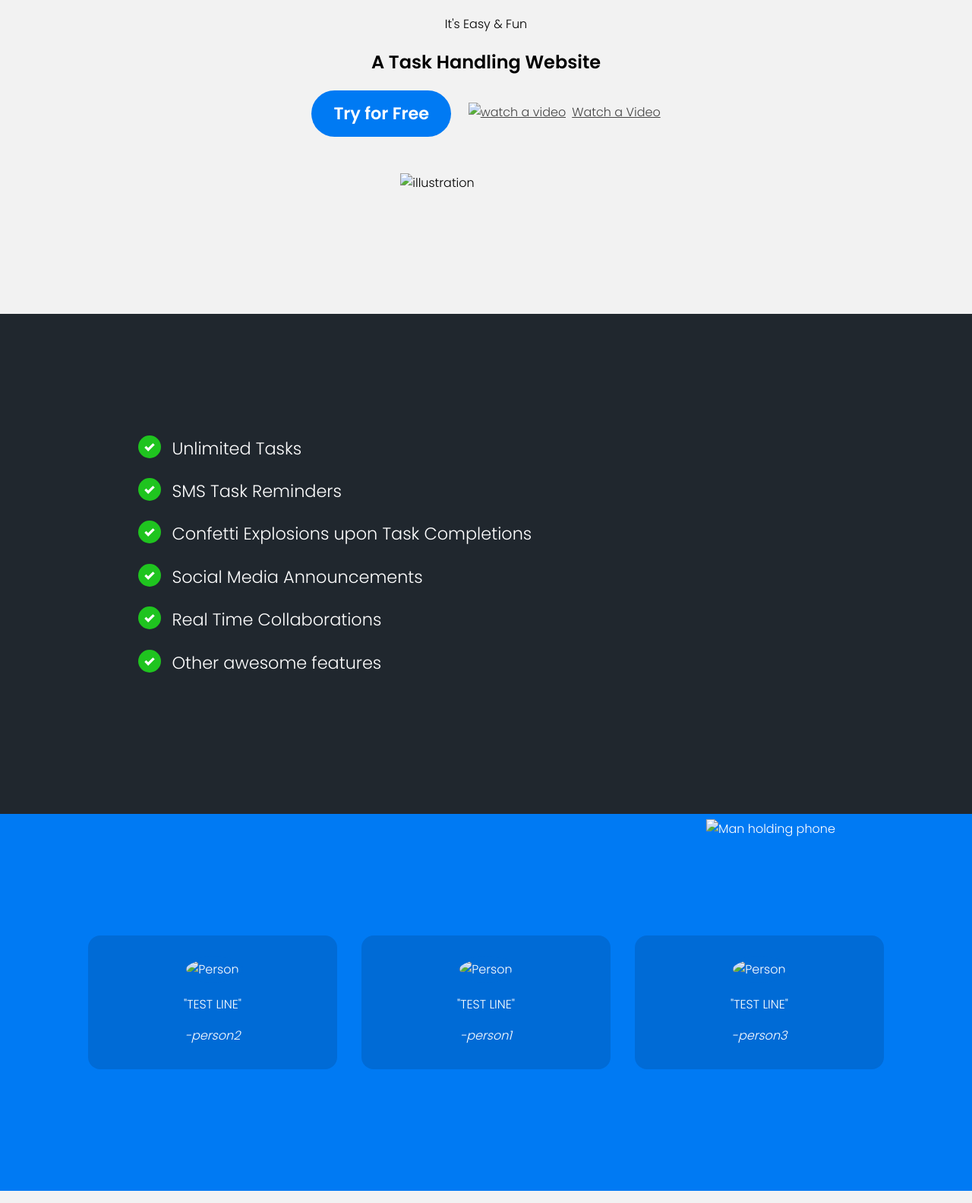
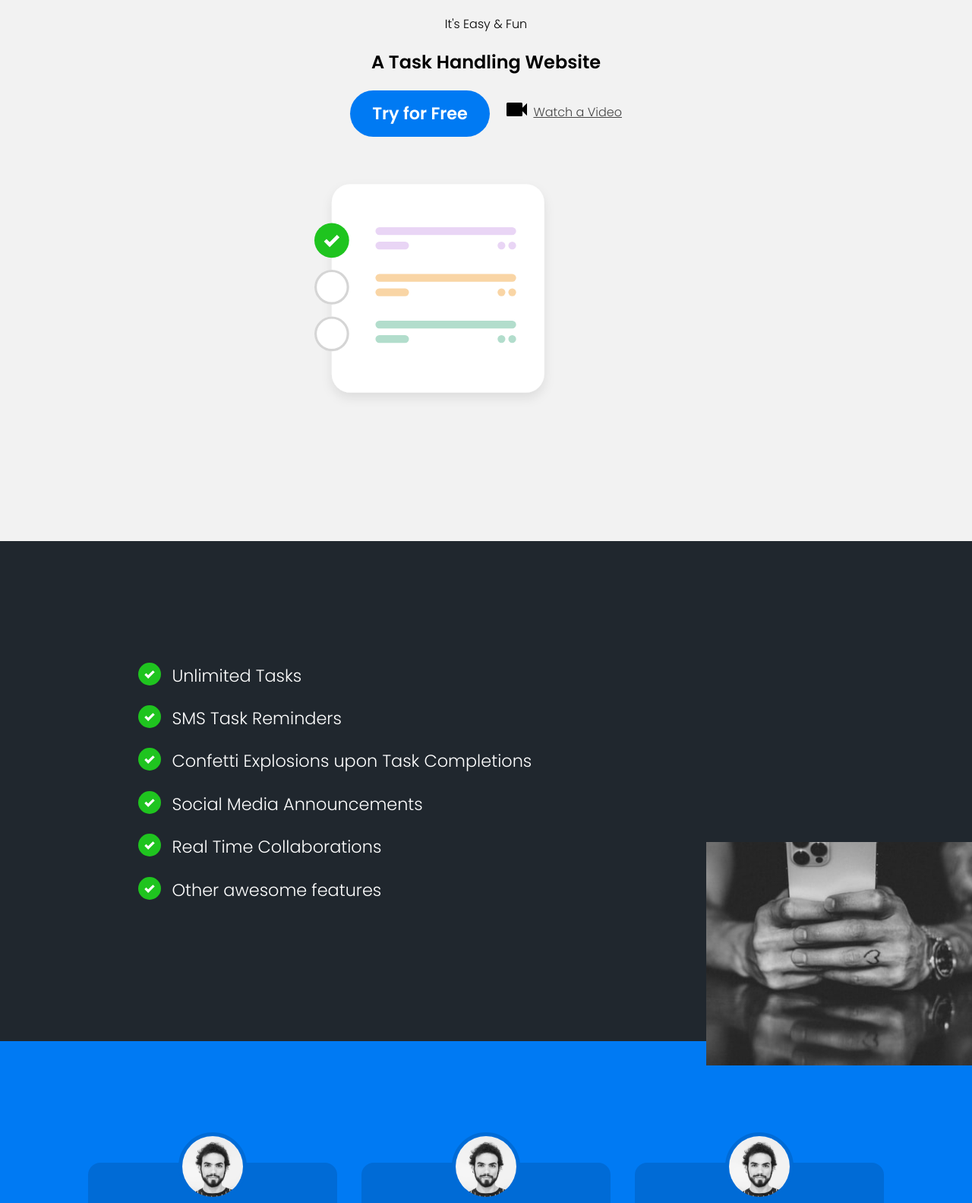
Before and after one commit to addy-301/task, a plain HTML site: page index.html in a window 1280 px wide. Shown: the part 220-1803 px from the top of the page at 76% size. Drawn offline with Linux system fonts and the light colour scheme; files that its build step writes are made by us from their sources; files whose address does not match are found by name.

Commit message:
Update index.html

```diff
--- a/index.html
+++ b/index.html
@@ -5,15 +5,15 @@
     <meta http-equiv="X-UA-Compatible" content="IE=edge">
     <meta name="viewport" content="width=device-width, initial-scale=1.0">
     <title>Creating WebPage</title>
-    <link rel="stylesheet" href="css/main.css">
+    <link rel="stylesheet" href="main.css">
 </head>
 <body>
     <div class="navbar">
         <div class="container">
             <a class ="logo" href="index.html">Web<span>Page</span></a>
-            <img id="mobile-cta" class="mobile-menu" src="images/menu.svg" alt="Open Navigation">
+            <img id="mobile-cta" class="mobile-menu" src="menu.svg" alt="Open Navigation">
             <nav>
-                <img id="mobile-exit" class="mobile-menu-exit"src="images/exit.svg" alt="Close Navigation">
+                <img id="mobile-exit" class="mobile-menu-exit"src="exit.svg" alt="Close Navigation">
                 <ul class="primary-nav">
                     <li class="current"><a href="#">Home</a></li>
                     <li><a href="#">Features</a></li>
@@ -34,11 +34,11 @@
                 <div class="hero-cta">
                     <a href="#" class="primary-cta">Try for Free</a>
                     <a href="#" class="watch-video-cta">
-                        <img src="images/watch.svg" alt="watch a video">Watch a Video
+                        <img src="watch.svg" alt="watch a video">Watch a Video
                     </a>
                 </div>
             </div>
-            <img src="images/illustration.svg" class="hero-img" alt="illustration">
+            <img src="illustration.svg" class="hero-img" alt="illustration">
         </div>
     </section>
     <section class="features-section">
@@ -51,24 +51,24 @@
                 <li>Real Time Collaborations</li>
                 <li>Other awesome features</li>
             </ul>
-            <img src="images/holding-phone.jpg" alt="Man holding phone">
+            <img src="holding-phone.jpg" alt="Man holding phone">
         </div>
     </section>
     <section class="testimonials-section">
         <div class="container">
             <ul>
                 <li>
-                    <img src="images/person.jpg" alt="Person">
+                    <img src="person.jpg" alt="Person">
                     <blockquote>"TEST LINE"</blockquote>
                     <cite>-person2</cite>
                 </li>
                 <li>
-                    <img src="images/person.jpg" alt="Person">
+                    <img src="person.jpg" alt="Person">
                     <blockquote>"TEST LINE"</blockquote>
                     <cite>-person1</cite>
                 </li>
                 <li>
-                    <img src="images/person.jpg" alt="Person">
+                    <img src="person.jpg" alt="Person">
                     <blockquote>"TEST LINE"</blockquote>
                     <cite>-person3</cite>
                 </li>
```
